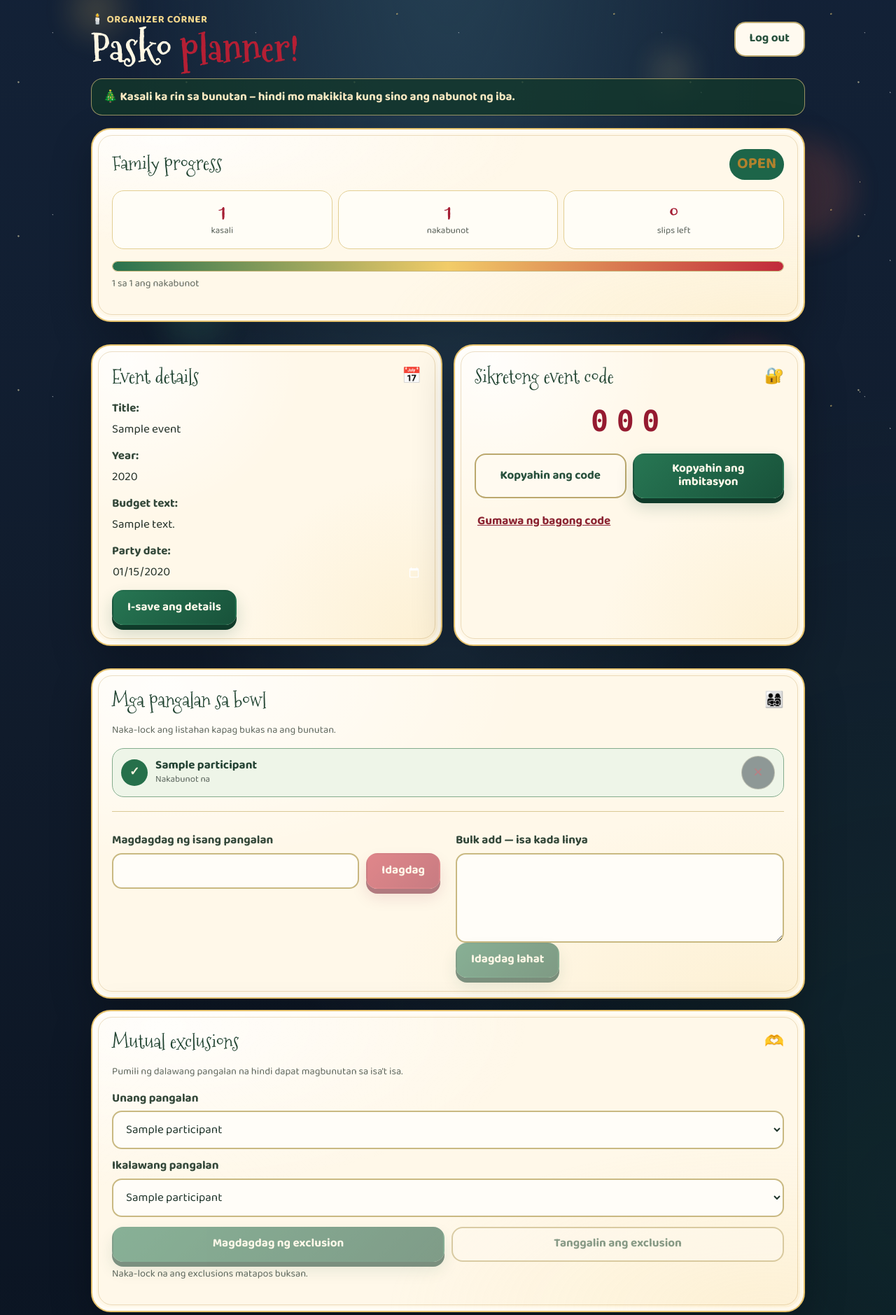
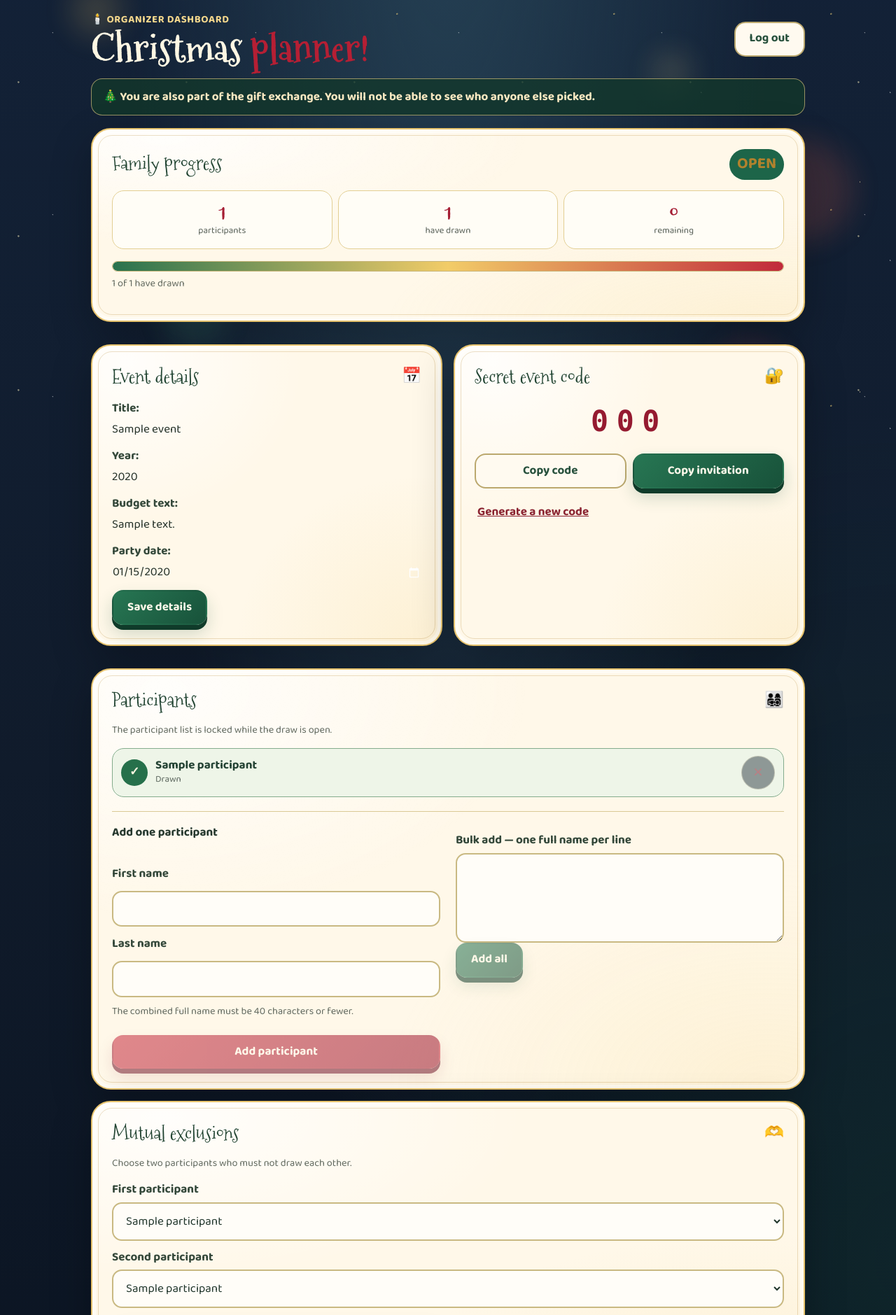
Before and after one commit to encryptedmin/padua-pasko, a Django app: page /manage/ in a window 1280 px wide. Shown: the part 151-2030 px from the top of the page at 70% size. Run offline with Django 5.2, Linux system fonts and the light colour scheme; a user stored in the database is signed in; tables that the repository leaves empty hold one stand-in row (values such as "Sample post").

Commit message:
first name and lastname fields separation and language change

```diff
--- /dev/null
+++ b/static/css/manage.css
@@ -0,0 +1,26 @@
+/* Organizer-only refinements: keep the add-participant form easy to use on phones. */
+.add-one-form {
+  display: grid;
+  gap: 0.65rem;
+}
+
+.participant-name-fields {
+  display: grid;
+  gap: 0.4rem;
+}
+
+.participant-name-fields .field-label:not(:first-child) {
+  margin-top: 0.35rem;
+}
+
+.add-one-form > .btn {
+  min-height: 48px;
+}
+
+#participant-name-error:empty {
+  display: none;
+}
+
+.manage-login-card .form-message {
+  overflow-wrap: anywhere;
+}
--- a/static/js/app.js
+++ b/static/js/app.js
@@ -6,11 +6,12 @@ const pageModules = {
   "my-pick": () => import("./pages/my-pick.js"),
   wishlists: () => import("./pages/wishlists.js"),
   manage: () => import("./pages/manage.js"),
+  "manage-login": () => import("./pages/manage.js"),
 };
 
 if (pageModules[page]) {
   pageModules[page]().then((module) => module.init()).catch(() => {
     const region = document.querySelector("[role=alert]");
-    if (region) region.textContent = "Hindi ma-load ang page controls. Pakisubukang i-refresh.";
+    if (region) region.textContent = "Page controls could not be loaded. Please refresh and try again.";
   });
 }
--- a/static/js/pages/manage.js
+++ b/static/js/pages/manage.js
@@ -3,13 +3,58 @@ import { copyText } from "../storage.js";
 import { prefersReducedMotion, showToast } from "../fx.js";
 
 const CONFIRM_COPY = {
-  open: ["Buksan ang bunutan?", "Kapag nagsimula na, naka-lock ang listahan ng participants at exclusions."],
-  reveal: ["Simulan ang reveal?", "Hindi na makakabunot ang sinumang hindi pa nakakabunot."],
-  close: ["Isara ang bunutan?", "Hindi na makakabunot ang pamilya habang sarado ito."],
-  reset: ["I-reset ang lahat ng result?", "Mabubura ang lahat ng draw at kailangan bumunot muli ang buong pamilya."],
+  open: ["Open the draw?", "The participant list and exclusions will be locked once the draw opens."],
+  reveal: ["Start the reveal?", "Anyone who has not drawn will no longer be able to draw."],
+  close: ["Close the draw?", "Your family will not be able to draw while it is closed."],
+  reset: ["Reset all results?", "All draws will be erased and everyone in the family will need to draw again."],
 };
 
+function englishMessage(text) {
+  const exact = new Map([
+    ["Na-update ang settings.", "Settings updated."],
+    ["Na-update ang event settings.", "Event settings updated."],
+    ["Pakisuri ang event settings.", "Please review the event settings."],
+    ["Naka-lock na ang listahan ng pangalan pagkatapos buksan ang bunutan.", "The participant list is locked after the draw opens."],
+    ["Maglagay ng kahit isang pangalan.", "Enter at least one name."],
+    ["Tinanggal ang participant at kaugnay na exclusions.", "Participant and related exclusions deleted."],
+    ["Hindi makita ang pangalan.", "Participant not found."],
+    ["Naka-lock na ang exclusions pagkatapos buksan ang bunutan.", "Exclusions are locked after the draw opens."],
+    ["Naka-lock na ang exclusions matapos buksan ang bunutan.", "Exclusions are locked after the draw opens."],
+    ["Pumili ng dalawang magkaibang pangalan.", "Select two different participants."],
+    ["Nagdagdag ng mutual exclusion.", "Mutual exclusion added."],
+    ["Inalis ang mutual exclusion.", "Mutual exclusion removed."],
+    ["Bukas na ang bunutan!", "The draw is now open!"],
+    ["Bukas na ang bunutan.", "The draw is now open."],
+    ["Nagsimula na ang reveal.", "The reveal has started."],
+    ["Nagsimula na ang reveal!", "The reveal has started!"],
+    ["Sarado na ang bunutan.", "The draw is closed."],
+    ["Isinara na ang bunutan.", "The draw is closed."],
+    ["Na-reset ang bunutan.", "The draw has been reset."],
+    ["Na-reset ang lahat ng draw.", "All draws have been reset."],
+  ]);
+  if (exact.has(text)) return exact.get(text);
+  let match = text.match(/^Nagdagdag ng (\d+) pangalan\.?$/);
+  if (match) return `Added ${match[1]} participant${match[1] === "1" ? "" : "s"}.`;
+  match = text.match(/^May kaparehong pangalan na: (.+)\.?$/);
+  if (match) return `A participant named ${match[1]} already exists.`;
+  match = text.match(/^(.+) ay lampas sa 40 character\.?$/);
+  if (match) return `“${match[1]}” is longer than the 40-character limit.`;
+  match = text.match(/^Hindi maidagdag ang (.+)\.?$/);
+  if (match) return `Could not add ${match[1]}.`;
+  if (/\b(?:Nagdagdag|Na-update|Tinanggal|Inalis|Binuksan|Bukas na|Isinara|Sarado na|Nagsimula|Na-reset)\b/i.test(text)) {
+    return "The requested change was saved.";
+  }
+  if (/\b(?:Hindi|Pumili|Maglagay|Naka-lock|kailangan|lampas)\b/i.test(text)) {
+    return "Please check the information and try again.";
+  }
+  return text;
+}
+
 export function init() {
+  document.querySelectorAll(".manage-message, .manage-login-card .form-message").forEach((message) => {
+    message.textContent = englishMessage(message.textContent.trim());
+  });
+
   const total = document.getElementById("total-count");
   const drawn = document.getElementById("drawn-count");
   const remaining = document.getElementById("remaining-count");
@@ -29,20 +74,45 @@ export function init() {
   let polling = 0;
   if (!total || !bar) return;
 
+  const addOneForm = document.querySelector(".add-one-form");
+  const firstName = document.getElementById("participant-first-name");
+  const lastName = document.getElementById("participant-last-name");
+  const fullName = document.getElementById("participant-name");
+  const nameError = document.getElementById("participant-name-error");
+  addOneForm?.addEventListener("submit", (event) => {
+    const first = firstName?.value.trim() || "";
+    const last = lastName?.value.trim() || "";
+    const combined = [first, last].filter(Boolean).join(" ");
+    if (!first || !last) {
+      event.preventDefault();
+      if (nameError) nameError.textContent = "Enter both a first name and a last name.";
+      (first ? lastName : firstName)?.focus();
+      return;
+    }
+    if (combined.length > 40) {
+      event.preventDefault();
+      if (nameError) nameError.textContent = "The combined full name must be 40 characters or fewer.";
+      lastName?.focus();
+      return;
+    }
+    if (nameError) nameError.textContent = "";
+    if (fullName) fullName.value = combined;
+  });
+
   async function copy(value, message) {
     try {
       await copyText(value);
       if (copyStatus) copyStatus.textContent = message;
       showToast(message);
     } catch {
-      if (copyStatus) copyStatus.textContent = "Hindi automatic ang copy. Pindutin nang matagal ang code para kopyahin.";
+      if (copyStatus) copyStatus.textContent = "Copy is unavailable. Select and copy the code manually.";
     }
   }
 
-  document.getElementById("copy-event-code-button")?.addEventListener("click", () => copy(code, "Nakopya ang event code!"));
+  document.getElementById("copy-event-code-button")?.addEventListener("click", () => copy(code, "Event code copied!"));
   document.getElementById("copy-invitation-button")?.addEventListener("click", () => {
-    const invitation = `Maligayang Pasko! 🎁 Salihan ang bunutan natin: ${window.location.origin}/\nIlagay ang Sikretong Code: ${code}\nPiliin lang ang sarili mong pangalan. Secret lang natin! 🤫`;
-    copy(invitation, "Nakopya ang imbitasyon para sa group chat!");
+    const invitation = `Join our Christmas gift exchange: ${window.location.origin}/\nEnter the secret code: ${code}\nChoose your own name, then keep your pick secret!`;
+    copy(invitation, "Invitation copied for your group chat!");
   });
 
   async function updateStats() {
@@ -57,12 +127,12 @@ export function init() {
       remaining.textContent = String(left);
       track.setAttribute("aria-valuemax", String(all));
       track.setAttribute("aria-valuenow", String(complete));
-      label.textContent = all ? `${complete} sa ${all} ang nakabunot` : "Magdagdag muna ng participants.";
+      label.textContent = all ? `${complete} of ${all} have drawn` : "Add participants to get started.";
       if (statusPill) statusPill.textContent = state.status || "—";
       if (window.gsap && !prefersReducedMotion()) window.gsap.to(bar, { scaleX: ratio, duration: .65, ease: "power2.out", transformOrigin: "left center" });
       else bar.style.transform = `scaleX(${ratio})`;
     } catch {
-      label.textContent = "Hindi ma-refresh ang stats. Susubok ulit mamaya.";
+      label.textContent = "Could not refresh the stats. We will try again shortly.";
     }
   }
 
@@ -77,12 +147,12 @@ export function init() {
       const action = form.dataset.dangerAction;
       if (action === "reset" && resetInput?.value.trim() !== "RESET") {
         resetInput?.focus();
-        resetInput?.setCustomValidity("I-type ang RESET para magpatuloy.");
+        resetInput?.setCustomValidity("Type RESET to continue.");
         resetInput?.reportValidity();
         window.setTimeout(() => resetInput?.setCustomValidity(""), 1200);
         return;
       }
-      const [title, description] = CONFIRM_COPY[action] || ["Sigurado ka ba?", "Pakisuri muna bago magpatuloy."];
+      const [title, description] = CONFIRM_COPY[action] || ["Are you sure?", "Please review this action before continuing."];
       modalTitle.textContent = title;
       modalCopy.textContent = description;
       pendingForm = form;
--- a/templates/bunutan/base.html
+++ b/templates/bunutan/base.html
@@ -16,13 +16,14 @@
   <link rel="stylesheet" href="{% static 'vendor/animate.min.css' %}">
   <link rel="stylesheet" href="{% static 'css/fonts.css' %}">
   <link rel="stylesheet" href="{% static 'css/bunutan.css' %}">
+  {% block extra_css %}{% endblock %}
   <script defer src="{% static 'vendor/tailwind-browser.js' %}"></script>
   <script defer src="{% static 'vendor/gsap.min.js' %}"></script>
   <script defer src="{% static 'vendor/confetti.browser.min.js' %}"></script>
 </head>
 <body class="min-h-screen" data-page="{% block page_name %}generic{% endblock %}">
   <div class="sky-bokeh" aria-hidden="true"><i></i><i></i><i></i><i></i><i></i></div>
-  <a class="skip-link" href="#main-content">Lumaktaw sa content</a>
+  <a class="skip-link" href="#main-content">{% block skip_link_text %}Skip to content{% endblock %}</a>
   <header class="site-header">
     <div class="light-string" aria-hidden="true">
       <span></span><span></span><span></span><span></span><span></span><span></span><span></span><span></span><span></span><span></span><span></span><span></span>
@@ -53,8 +54,10 @@
   </main>
 
   <footer class="site-footer">
+    {% block footer_content %}
     <p>Gawa ng pamilya, para sa pamilya 💝</p>
     <nav aria-label="Family pages"><a href="/wishlists/">Wish lists</a><a href="/reveals/">Mga nag-reveal</a></nav>
+    {% endblock %}
   </footer>
   <div id="toast-stack" class="toast-stack" role="status" aria-live="polite" aria-atomic="true"></div>
 
--- a/templates/bunutan/manage.html
+++ b/templates/bunutan/manage.html
@@ -1,23 +1,27 @@
 {% extends "bunutan/base.html" %}
+{% load static %}
 {% block title %}Organizer dashboard · Bunutan{% endblock %}
+{% block extra_css %}<link rel="stylesheet" href="{% static 'css/manage.css' %}">{% endblock %}
 {% block page_name %}manage{% endblock %}
+{% block skip_link_text %}Skip to content{% endblock %}
+{% block footer_content %}<p>Made by family, for family 💝</p>{% endblock %}
 {% block content %}
 <section class="manage-hero">
-  <div><div class="eyebrow">🕯️ Organizer corner</div><h1 class="display-title">Pasko <span>planner!</span></h1></div>
+  <div><div class="eyebrow">🕯️ Organizer dashboard</div><h1 class="display-title">Christmas <span>planner!</span></h1></div>
   <form method="post" action="{% url 'manage_logout' %}">{% csrf_token %}<button class="btn btn-ghost" type="submit">Log out</button></form>
 </section>
 {% for message in messages %}<p class="manage-message {{ message.tags }}" role="status">{{ message }}</p>{% endfor %}
-<p class="organizer-privacy">🎄 Kasali ka rin sa bunutan – hindi mo makikita kung sino ang nabunot ng iba.</p>
+<p class="organizer-privacy">🎄 You are also part of the gift exchange. You will not be able to see who anyone else picked.</p>
 
-<section class="manage-stats capiz-card" aria-label="Bunutan progress" data-manage-stats>
+<section class="manage-stats capiz-card" aria-label="Gift exchange progress" data-manage-stats>
   <div class="section-heading"><h2>Family progress</h2><span id="event-status" class="status-pill">{{ status }}</span></div>
   <div class="stats-grid">
-    <div class="stat-tile"><strong id="total-count">{{ progress|length }}</strong><span>kasali</span></div>
-    <div class="stat-tile"><strong id="drawn-count">—</strong><span>nakabunot</span></div>
-    <div class="stat-tile"><strong id="remaining-count">—</strong><span>slips left</span></div>
+    <div class="stat-tile"><strong id="total-count">{{ progress|length }}</strong><span>participants</span></div>
+    <div class="stat-tile"><strong id="drawn-count">—</strong><span>have drawn</span></div>
+    <div class="stat-tile"><strong id="remaining-count">—</strong><span>remaining</span></div>
   </div>
   <div class="progress-track" id="progress-track" role="progressbar" aria-label="Participants who have drawn" aria-valuemin="0" aria-valuemax="{{ progress|length }}" aria-valuenow="0"><span id="progress-bar"></span></div>
-  <p id="progress-label" class="field-hint">Naglo-load ang family progress…</p>
+  <p id="progress-label" class="field-hint">Loading family progress…</p>
 </section>
 
 <section class="manage-grid">
@@ -26,104 +30,113 @@
     <form id="event-settings-form" method="post">
       {% csrf_token %}<input type="hidden" name="action" value="settings">
       {{ settings_form.as_p }}
-      <button class="btn btn-secondary" type="submit">I-save ang details</button>
+      <button class="btn btn-secondary" type="submit">Save details</button>
     </form>
   </section>
 
   <section class="manage-card code-card capiz-card" aria-labelledby="manage-code-heading">
-    <div class="section-heading"><h2 id="manage-code-heading">Sikretong event code</h2><span aria-hidden="true">🔐</span></div>
+    <div class="section-heading"><h2 id="manage-code-heading">Secret event code</h2><span aria-hidden="true">🔐</span></div>
     <output id="event-code" class="event-code">{{ code }}</output>
     <div class="code-actions">
-      <button id="copy-event-code-button" class="btn btn-ghost" type="button">Kopyahin ang code</button>
-      <button id="copy-invitation-button" class="btn btn-secondary" type="button">Kopyahin ang imbitasyon</button>
+      <button id="copy-event-code-button" class="btn btn-ghost" type="button">Copy code</button>
+      <button id="copy-invitation-button" class="btn btn-secondary" type="button">Copy invitation</button>
     </div>
     <span id="copy-event-code-status" class="sr-only" role="status" aria-live="polite"></span>
     <form method="post" class="inline-form">
       {% csrf_token %}<input type="hidden" name="action" value="regenerate_code">
-      <button class="text-action" type="submit">Gumawa ng bagong code</button>
+      <button class="text-action" type="submit">Generate a new code</button>
     </form>
   </section>
 </section>
 
 <section class="manage-card capiz-card" aria-labelledby="participants-heading">
-  <div class="section-heading"><h2 id="participants-heading">Mga pangalan sa bowl</h2><span aria-hidden="true">👨‍👩‍👧‍👦</span></div>
-  {% if edits_locked %}<p class="field-hint">Naka-lock ang listahan kapag bukas na ang bunutan.</p>{% endif %}
+  <div class="section-heading"><h2 id="participants-heading">Participants</h2><span aria-hidden="true">👨‍👩‍👧‍👦</span></div>
+  {% if edits_locked %}<p class="field-hint">The participant list is locked while the draw is open.</p>{% endif %}
   <div class="participant-chips" id="progress-board">
     {% for participant in progress %}
       <article class="participant-chip {% if participant.has_drawn %}is-drawn{% endif %}">
         <div class="chip-status" aria-hidden="true">{% if participant.has_drawn %}✓{% else %}✦{% endif %}</div>
-        <div class="chip-copy"><strong>{{ participant.name }}</strong><span>{% if participant.has_drawn %}Nakabunot na{% else %}Hindi pa nakabunot{% endif %}</span></div>
+        <div class="chip-copy"><strong>{{ participant.name }}</strong><span>{% if participant.has_drawn %}Drawn{% else %}Not drawn yet{% endif %}</span></div>
         <form method="post" class="chip-delete-form">
           {% csrf_token %}<input type="hidden" name="action" value="delete_participant"><input type="hidden" name="name" value="{{ participant.name }}">
-          <button class="icon-button delete-chip" type="submit" aria-label="Tanggalin si {{ participant.name }}" {% if edits_locked %}disabled{% endif %}>×</button>
+          <button class="icon-button delete-chip" type="submit" aria-label="Remove {{ participant.name }}" {% if edits_locked %}disabled{% endif %}>×</button>
         </form>
       </article>
-    {% empty %}<p class="empty-note">Wala pang pangalan. Simulan sa add form sa ibaba.</p>{% endfor %}
+    {% empty %}<p class="empty-note">No participants yet. Add the first person below.</p>{% endfor %}
   </div>
   <div class="add-participant-grid">
     <form method="post" class="add-one-form">
       {% csrf_token %}<input type="hidden" name="action" value="add_one">
-      <label class="field-label" for="participant-name">Magdagdag ng isang pangalan</label>
-      <div class="form-row"><input class="text-input" id="participant-name" name="name" maxlength="40" {% if edits_locked %}disabled{% endif %}><button class="btn btn-primary" type="submit" {% if edits_locked %}disabled{% endif %}>Idagdag</button></div>
+      <p class="field-label" id="participant-fields-label">Add one participant</p>
+      <input type="hidden" id="participant-name" name="name">
+      <div class="participant-name-fields">
+        <label class="field-label" for="participant-first-name">First name</label>
+        <input class="text-input" id="participant-first-name" name="first_name" maxlength="40" autocomplete="given-name" aria-describedby="participant-name-hint participant-name-error" required {% if edits_locked %}disabled{% endif %}>
+        <label class="field-label" for="participant-last-name">Last name</label>
+        <input class="text-input" id="participant-last-name" name="last_name" maxlength="40" autocomplete="family-name" aria-describedby="participant-name-hint participant-name-error" required {% if edits_locked %}disabled{% endif %}>
+      </div>
+      <p id="participant-name-hint" class="field-hint">The combined full name must be 40 characters or fewer.</p>
+      <p id="participant-name-error" class="form-message" role="alert" aria-live="polite"></p>
+      <button class="btn btn-primary" type="submit" {% if edits_locked %}disabled{% endif %}>Add participant</button>
     </form>
     <form method="post" class="bulk-add-form">
       {% csrf_token %}<input type="hidden" name="action" value="bulk_add">
-      <label class="field-label" for="participant-names">Bulk add — isa kada linya</label>
+      <label class="field-label" for="participant-names">Bulk add — one full name per line</label>
       <textarea class="text-input" id="participant-names" name="names" rows="4" {% if edits_locked %}disabled{% endif %}></textarea>
-      <button class="btn btn-secondary" type="submit" {% if edits_locked %}disabled{% endif %}>Idagdag lahat</button>
+      <button class="btn btn-secondary" type="submit" {% if edits_locked %}disabled{% endif %}>Add all</button>
     </form>
   </div>
 </section>
 
 <section class="manage-card capiz-card" aria-labelledby="exclusions-heading">
   <div class="section-heading"><h2 id="exclusions-heading">Mutual exclusions</h2><span aria-hidden="true">🫶</span></div>
-  <p class="field-hint">Pumili ng dalawang pangalan na hindi dapat magbunutan sa isa't isa.</p>
+  <p class="field-hint">Choose two participants who must not draw each other.</p>
   <form method="post" id="exclusion-form" class="exclusion-form">
     {% csrf_token %}
-    <label class="field-label" for="exclusion-name-a">Unang pangalan</label>
+    <label class="field-label" for="exclusion-name-a">First participant</label>
     <select class="text-input" id="exclusion-name-a" name="name_a">{% for name in participant_names %}<option value="{{ name }}">{{ name }}</option>{% endfor %}</select>
-    <label class="field-label" for="exclusion-name-b">Ikalawang pangalan</label>
+    <label class="field-label" for="exclusion-name-b">Second participant</label>
     <select class="text-input" id="exclusion-name-b" name="name_b">{% for name in participant_names %}<option value="{{ name }}">{{ name }}</option>{% endfor %}</select>
     <div class="form-row">
-      <button class="btn btn-secondary" type="submit" name="action" value="add_exclusion" {% if edits_locked %}disabled{% endif %}>Magdagdag ng exclusion</button>
-      <button class="btn btn-ghost" type="submit" name="action" value="remove_exclusion" {% if edits_locked %}disabled{% endif %}>Tanggalin ang exclusion</button>
+      <button class="btn btn-secondary" type="submit" name="action" value="add_exclusion" {% if edits_locked %}disabled{% endif %}>Add exclusion</button>
+      <button class="btn btn-ghost" type="submit" name="action" value="remove_exclusion" {% if edits_locked %}disabled{% endif %}>Remove exclusion</button>
     </div>
   </form>
-  {% if edits_locked %}<p class="field-hint">Naka-lock na ang exclusions matapos buksan.</p>{% endif %}
+  {% if edits_locked %}<p class="field-hint">Exclusions are locked after the draw opens.</p>{% endif %}
 </section>
 
 <section class="manage-card danger-zone" aria-labelledby="draw-actions-heading">
-  <div class="section-heading"><h2 id="draw-actions-heading">Bunutan controls</h2><span aria-hidden="true">🎛️</span></div>
+  <div class="section-heading"><h2 id="draw-actions-heading">Draw controls</h2><span aria-hidden="true">🎛️</span></div>
   <div class="draw-action-grid">
     {% if status == "SETUP" %}
     <form method="post" data-danger-action="open">
       {% csrf_token %}<input type="hidden" name="action" value="open">
-      <button class="btn btn-primary btn-wide" type="submit">Buksan ang bunutan</button>
+      <button class="btn btn-primary btn-wide" type="submit">Open the draw</button>
     </form>
     {% endif %}
     {% if status == "OPEN" %}
     <form method="post" data-danger-action="reveal">
       {% csrf_token %}<input type="hidden" name="action" value="reveal">
-      <button class="btn btn-secondary btn-wide" type="submit">Simulan ang REVEAL</button>
+      <button class="btn btn-secondary btn-wide" type="submit">Start the reveal</button>
     </form>
     {% endif %}
     <form method="post" data-danger-action="close">
       {% csrf_token %}<input type="hidden" name="action" value="close">
-      <button class="btn btn-ghost btn-wide" type="submit">Isara ang bunutan</button>
+      <button class="btn btn-ghost btn-wide" type="submit">Close the draw</button>
     </form>
   </div>
-  <p class="reset-explain">Kapag may nawalan ng recovery key, reset lang ang paraan para bumunot muli ang lahat.</p>
+  <p class="reset-explain">If someone loses a recovery key, resetting is the only way for everyone to draw again.</p>
   <form method="post" id="reset-form" data-danger-action="reset">
     {% csrf_token %}<input type="hidden" name="action" value="reset">
-    <label class="field-label" for="reset-confirm">I-type ang RESET para mag-reset</label>
+    <label class="field-label" for="reset-confirm">Type RESET to confirm</label>
     <div class="form-row"><input class="text-input reset-input" id="reset-confirm" name="confirm" autocomplete="off"><button class="btn btn-danger" type="submit">Reset draw</button></div>
   </form>
 </section>
 
 <dialog id="action-confirm-modal" class="festive-dialog" aria-labelledby="action-modal-title">
   <div class="dialog-sparkle" aria-hidden="true">⚠️</div>
-  <h2 id="action-modal-title">Sigurado ka ba?</h2>
-  <p id="action-modal-copy">Pakisuri muna bago magpatuloy.</p>
-  <div class="dialog-actions"><button id="confirm-action" class="btn btn-danger" type="button">Oo, magpatuloy</button><button id="cancel-action" class="btn btn-ghost" type="button">Hindi muna</button></div>
+  <h2 id="action-modal-title">Are you sure?</h2>
+  <p id="action-modal-copy">Please review this action before continuing.</p>
+  <div class="dialog-actions"><button id="confirm-action" class="btn btn-danger" type="button">Yes, continue</button><button id="cancel-action" class="btn btn-ghost" type="button">Cancel</button></div>
 </dialog>
 {% endblock %}
```
Also changed, not shown: templates/bunutan/manage_login.html (+7 -3 lines).
